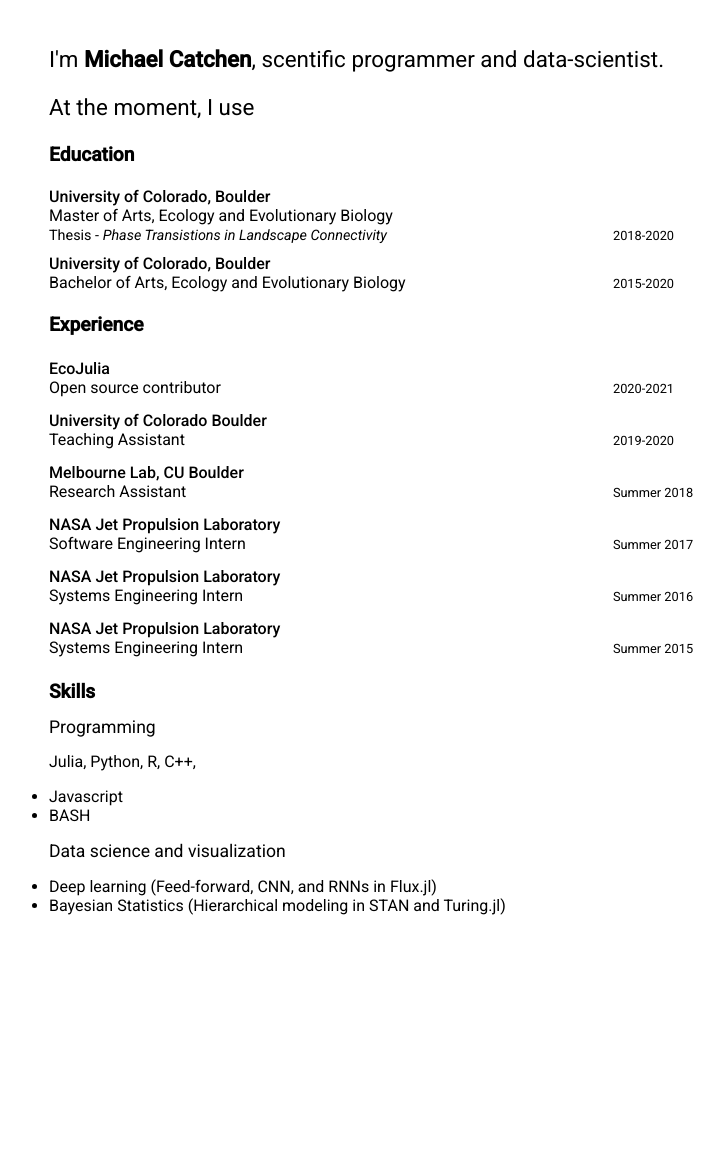
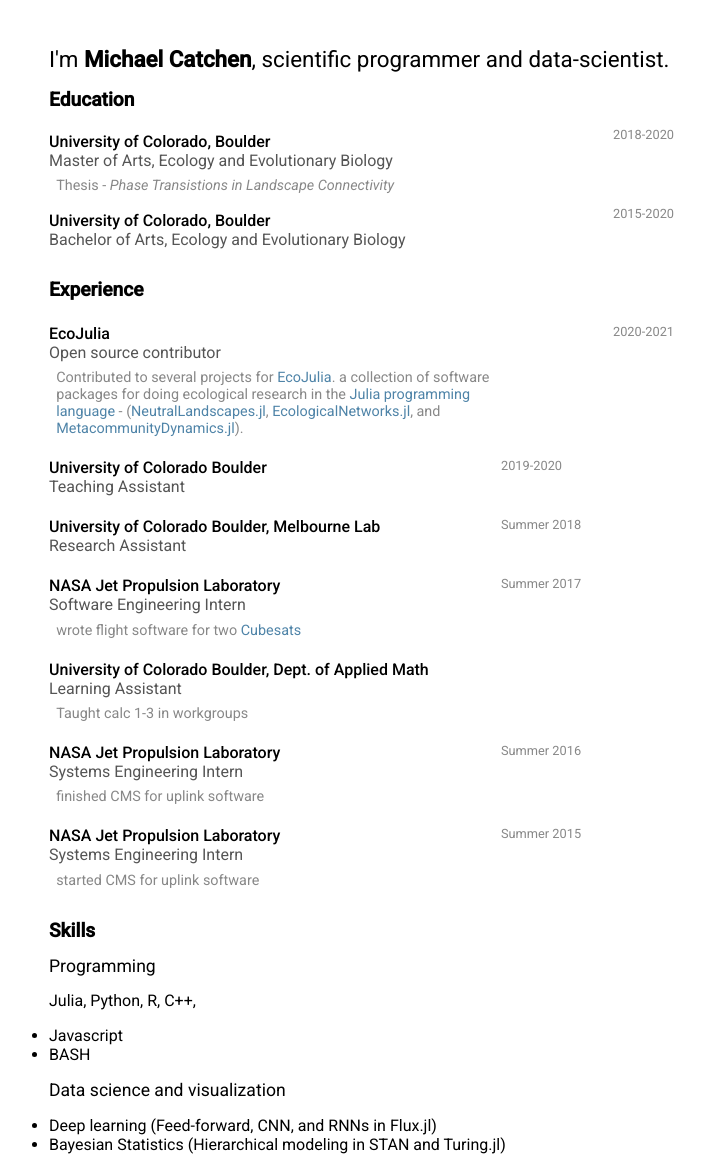
Before and after one commit to gottacatchenall/hosted_homepage, a Jekyll site: the page built from index.md, in a window 1280 px wide. Shown: the whole page, without its empty margins (271-995 px from the left). Built offline with Jekyll 4.4.1, drawn with Linux system fonts in a browser that asks for light colours; nearby versions of some CDN libraries.

Commit message:
why not?

```diff
--- a/_data/experience.yaml
+++ b/_data/experience.yaml
@@ -3,7 +3,15 @@
   what: Open source contributor
   where: EcoJulia
   when: 2020-2021
-  misc:
+  misc: |
+    Contributed to several projects for <a
+    href="https://github.com/EcoJulia/">EcoJulia</a>. a collection of software
+    packages for doing ecological research in the <a
+    href="https://julialang.org/">Julia programming language</a> - (<a
+    href="https://github.com/EcoJulia/NeutralLandscapes.jl">NeutralLandscapes.jl</a>,
+    <a
+    href="https://github.com/EcoJulia/EcologicalNetworks.jl">EcologicalNetworks.jl</a>,
+    and <a href="">MetacommunityDynamics.jl</a>).
 - id: ta_cu
   what: Teaching Assistant
   where: University of Colorado Boulder
@@ -11,21 +19,25 @@
   misc:
 - id: melbourne_lab
   what: Research Assistant
-  where: Melbourne Lab, CU Boulder
+  where: University of Colorado Boulder, Melbourne Lab
   when: Summer 2018
   misc:
 - id: jpl3
   what: Software Engineering Intern
   where: NASA Jet Propulsion Laboratory
   when: Summer 2017
-  misc:
+  misc: wrote flight software for two <a>Cubesats</a>
+- id: la_cu
+  what: Learning Assistant
+  where: University of Colorado Boulder, Dept. of Applied Math
+  misc: Taught calc 1-3 in workgroups
 - id: jpl2
   what: Systems Engineering Intern
   where: NASA Jet Propulsion Laboratory
   when: Summer 2016
-  misc:
+  misc: finished CMS for uplink software
 - id: jpl1
   what: Systems Engineering Intern
   where: NASA Jet Propulsion Laboratory
   when: Summer 2015
-  misc:
+  misc: started CMS for uplink software
--- a/_layouts/default.html
+++ b/_layouts/default.html
@@ -9,9 +9,9 @@
             <div class="container">
 
                 <header>
-                I'm <b>Michael Catchen</b>, scentific programmer and data-scientist.
+                I'm <b>Michael Catchen</b>, scientific programmer and data-scientist.
 
-                <p>At the moment, I use </p>
+                <!--<p>At the moment, I use </p>-->
                 </header>
             </div>
         </div>
--- a/css/style.css
+++ b/css/style.css
@@ -1,5 +1,6 @@
 @import url('https://fonts.googleapis.com/css2?family=Urbanist:ital,wght@0,400;0,500;0,700;1,400;1,500&display=swap');
 @import url('https://fonts.googleapis.com/css2?family=Roboto:ital,wght@0,400;0,500;1,300;1,400;1,500&display=swap');
+
 html,
 body {
   height: 100%;
@@ -17,6 +18,21 @@ header{
     font-size: 1.4em;
 }
 
+a{
+    color: #4f84a8;
+    text-decoration: none;
+    font-weight:400;
+}
+
+a:hover{
+    color: #4f84a8;
+    font-weight: 500;
+}
+
+a:visited{
+    color: #4f84a8;
+}
+
 .container{
     position: relative;
     max-width: 700px;
@@ -32,6 +48,12 @@ h2 {
     font-weight: 400;
 }
 
+left{
+    display: inline-block;
+    width: 80%;
+}
+
+
 school {
     display: inline-block;
     min-width: 80%;
@@ -40,6 +62,7 @@ school {
 
 degree{
     font-weight: 400;
+    color: #555;
     display: block;
 }
 
@@ -62,17 +85,31 @@ employer{
 
 jobtitle{
     font-weight: 400;
+    display: block;
+    color: #555;
 }
 
 when{
     font-size: 0.8em;
-    text-align: right;
+    vertical-align: top;
+    width: 100%;
+    text-align: left;
+    display: top;
+    color: #888888;
 }
 
 degreedesc{
     font-size: 0.9em;
+    width: 80%;
+    display: block;
+    margin: 0.5em;
+    color: #888;
 }
 
 jobdesc{
     font-size: 0.9em;
+    width: 80%;
+    display: block;
+    margin: 0.5em;
+    color: #888;
 }
--- a/index.md
+++ b/index.md
@@ -21,11 +21,17 @@ layout: default
 <ul>
 {% for entry in site.data.experience %}
     <job>
+    <left>
         <employer>{{ entry.where }}</employer>
         <jobtitle>{{ entry.what }}</jobtitle>
         <jobdesc>{{ entry.misc }}</jobdesc>
+    </left>
+
+    <when>{{ entry.when }}</when>
+
+
     </job>
-    <when>{{ entry.when }}</when>
+
 {% endfor %}
 </ul>
 
```
